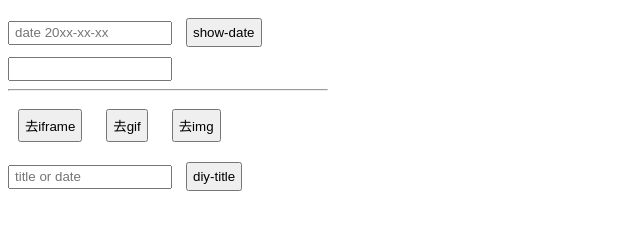
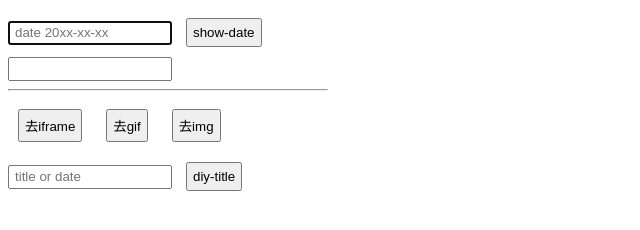
Before and after one commit to tswordyao/chrome-ex-no-adv, a browser extension: page pop/index.html in a window 1280 px wide. Shown: the whole page, without its empty margins (0-640 px from the left). Drawn offline with Linux system fonts and the light colour scheme.

Commit message:
update path

```diff
--- a/pop/index.html
+++ b/pop/index.html
@@ -13,7 +13,7 @@
     </style>
 </head>
 <body>
-    <input id="show-date-input" placeholder="date 20xx-xx-xx" />
+    <input id="show-date-input" placeholder="date 20xx-xx-xx" autofocus/>
     <button id="showdate">show-date</button>
     <input id="date-result" />
     <hr/>
```
